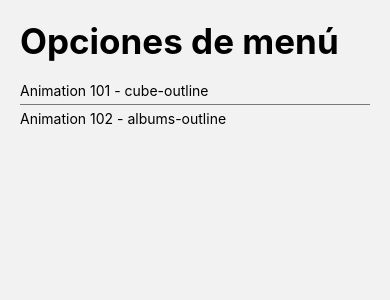
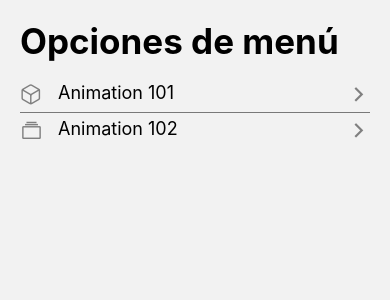
Before and after one commit to thomassr30/components-react-native, a React Native app: screen /Home in a window 390 px wide. Shown: the top 300 px of the page. Built offline with nearby package versions, Linux system fonts and the light colour scheme.

Commit message:
add: use animated API

```diff
--- /dev/null
+++ b/src/components/FlatListMenuItem.tsx
@@ -0,0 +1,50 @@
+import React from 'react'
+import { StyleSheet } from 'react-native';
+import { Text, View } from 'react-native'
+import { ImenuItem } from '../interfaces/menuItem.interface'
+import Icon from 'react-native-vector-icons/Ionicons';
+import { TouchableOpacity } from 'react-native-gesture-handler';
+import { useNavigation } from '@react-navigation/native';
+
+interface Props{
+    menuItem: ImenuItem
+}
+
+const FlatListMenuItem = ({menuItem}: Props) => {
+
+    const navigation = useNavigation()
+
+    return (
+        <TouchableOpacity
+            activeOpacity={0.8}
+            onPress={() => navigation.navigate(menuItem.component as never)}
+        >
+            <View style={styles.container}>
+                <Icon
+                    name={menuItem.icon}
+                    color="gray"
+                    size={23}
+                />
+            <Text style={styles.itemText}>{menuItem.name}</Text>
+            <View style={{flex: 1}} />
+            <Icon
+                    name="chevron-forward-outline"
+                    color="gray"
+                    size={23}
+                />
+            </View>
+        </TouchableOpacity>
+      )
+}
+
+const styles = StyleSheet.create({
+    container: {
+        flexDirection: 'row'
+    },
+    itemText: {
+        marginLeft: 15,
+        fontSize: 18
+    }
+})
+
+export default FlatListMenuItem
--- a/src/interfaces/menuItem.interface.tsx
+++ b/src/interfaces/menuItem.interface.tsx
@@ -1,5 +1,5 @@
 export interface ImenuItem{
     name: string;
     icon: string;
-    components: string;
+    component: string;
   }
--- a/src/navigator/Navigator.tsx
+++ b/src/navigator/Navigator.tsx
@@ -1,6 +1,8 @@
 import { createStackNavigator } from '@react-navigation/stack'
 import React from 'react'
+import Animation101Screen from '../screens/Animation101Screen';
 import HomeScreen from '../screens/HomeScreen';
+import Animation102Screen from '../screens/Animation102Screen';
 
 const Stack = createStackNavigator()
 
@@ -12,6 +14,8 @@
         }}
     >
         <Stack.Screen name='Home' component={HomeScreen} />
+        <Stack.Screen name='Animation101Screen' component={Animation101Screen} />
+        <Stack.Screen name='Animation102Screen' component={Animation102Screen} />
     </Stack.Navigator>
   )
 }
--- /dev/null
+++ b/src/screens/Animation101Screen.tsx
@@ -0,0 +1,28 @@
+import React, { useRef } from 'react'
+import { View, StyleSheet, Animated } from 'react-native';
+
+const Animation101Screen = () => {
+
+    const opacity = useRef(new Animated.Value(0.4)).current;
+
+  return (
+    <View style={styles.container}>
+        <Animated.View style={{...styles.purpleBox, opacity: opacity}} />
+    </View>
+  )
+}
+
+const styles = StyleSheet.create({
+    container: {
+        flex: 1,
+        justifyContent: 'center',
+        alignItems: 'center'
+    },
+    purpleBox: {
+        backgroundColor: '#5856D6',
+        width: 150,
+        height: 150
+    }
+})
+
+export default Animation101Screen
--- /dev/null
+++ b/src/screens/Animation102Screen.tsx
@@ -0,0 +1,20 @@
+import React from 'react'
+import { View, StyleSheet } from 'react-native';
+
+const Animation102Screen = () => {
+  return (
+    <View style={{flex: 1}}>
+        <View style={styles.purpleBox} />
+    </View>
+  )
+}
+
+const styles = StyleSheet.create({
+    purpleBox: {
+        backgroundColor: 'red',
+        width: 150,
+        height: 150
+    }
+})
+
+export default Animation102Screen
--- a/src/screens/HomeScreen.tsx
+++ b/src/screens/HomeScreen.tsx
@@ -2,33 +2,26 @@
 import { FlatList, Text, View } from 'react-native'
 import { useSafeAreaInsets } from 'react-native-safe-area-context';
 import Icon from 'react-native-vector-icons/Ionicons'
+import FlatListMenuItem from '../components/FlatListMenuItem';
 import { ImenuItem } from '../interfaces/menuItem.interface';
 import {styles} from '../theme/appTheme'
 
-const menuItem = [
+const menuItem: ImenuItem[] = [
   {
     name: 'Animation 101',
     icon: 'cube-outline',
-    components: 'Animation101Screen'
+    component: 'Animation101Screen'
   },
   {
     name: 'Animation 102',
     icon: 'albums-outline',
-    components: 'Animation102Screen'
+    component: 'Animation102Screen'
   },
 ]
 
 const HomeScreen = () => {
 
   const {top} = useSafeAreaInsets()
-
-  const renderMenuItem = (menuITem: ImenuItem) => {
-    return (
-      <View>
-        <Text>{menuITem.name} - {menuITem.icon}</Text>
-      </View>
-    )
-  }
 
   const renderListHeader = () => {
     return (
@@ -54,7 +47,7 @@
     <View style={{flex: 1, ...styles.globalMargin}}>
       <FlatList
         data={menuItem}
-        renderItem={({item, index}) => renderMenuItem(item)}
+        renderItem={({item, index}) => <FlatListMenuItem menuItem={item} />}
         keyExtractor={(item) => item.name}
         ListHeaderComponent={renderListHeader}
         ItemSeparatorComponent={itemSeparator}
```
